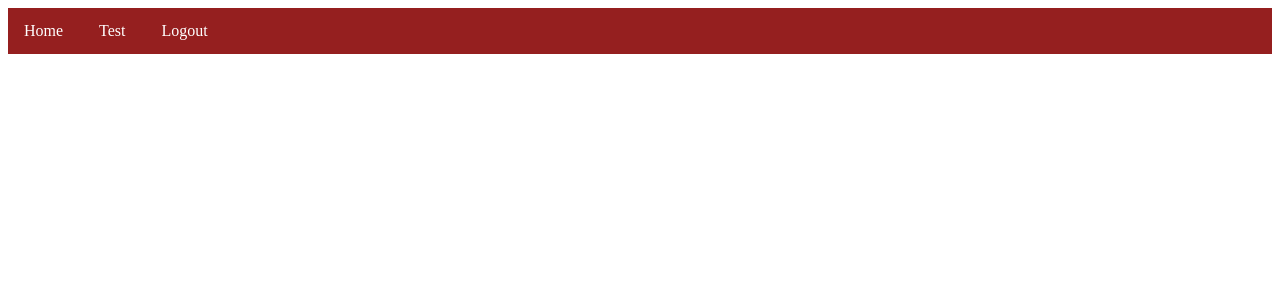
After one commit to maggie197/super-car-check, a Flask app: template website/templates/nav-bar.html in a window 1280 px wide. The commit adds this page. Shown: the top 300 px of the page. Run offline with Flask 2, Linux system fonts and the light colour scheme; the template is opened without the code that fills it, so the values that code supplies are empty.

Commit message:
added navigation bar

```diff
--- a/website/templates/index.html
+++ b/website/templates/index.html
@@ -1,5 +1,5 @@
 {% extends "layout.html" %}
-
+{% include "nav-bar.html" %}
 {% block title %}Home{% endblock %}
 
 {% block content %}
--- /dev/null
+++ b/website/templates/nav-bar.html
@@ -0,0 +1,72 @@
+<style>
+    .navbar-nav {
+        overflow: hidden;
+        list-style-type: none;
+        margin: 0;
+        padding: 0;
+        overflow: hidden;
+        background-color: #8d0e0eed;
+      }
+      .navbar-nav a {
+        display: inline-block;
+        color: white;
+        text-align: center;
+        padding: 14px 16px;
+        text-decoration: none;
+      }
+      .navbar-nav a:hover,.dropdown:hover .dropbtn {
+        background-color:  #130101;
+      }
+      li.dropdown {
+        display: inline-block;
+      }
+      .dropdown-content {
+        display: none;
+        position: absolute;
+        background-color: #ffcccc;
+        min-width: 160px;
+        box-shadow: 0px 8px 16px 0px rgba(0,0,0,0.2);
+        z-index: 1;
+      }
+      .dropdown-content a {
+        color: black;
+        padding: 12px 16px;
+        text-decoration: none;
+        display: block;
+        text-align: left;
+      }
+      .dropdown-content a:hover {background-color: #e49090}
+
+      .dropdown:hover .dropdown-content {
+        display: block;
+      }
+
+    </style>
+
+        <nav class="navbar-nav>
+            <button
+              class="navbar-toggler"
+              type="button"
+              data-toggle="collapse"
+              data-target="#navbar"
+            >
+              <span class="navbar-toggler-icon"></span>
+            </button>
+            <div class="collapse navbar-collapse" id="navbar">
+              <div class="navbar-nav">
+                <a class="nav-item nav-link" id="index" href="/">Home</a>
+                <li class="dropdown">
+                  <a href="javascript:void(0)" class="dropbtn"  >Test</a>
+                  <div class="dropdown-content">
+                    <a href="/#">Test</a>
+                    <a href="/#">Test</a>
+                    <a href="/#">Test</a>
+                  </div>
+                </li>
+                <a class="nav-item nav-link" id="logout" href="/logout">Logout</a>
+
+              </div>
+
+
+            </div>
+          </nav>
```
